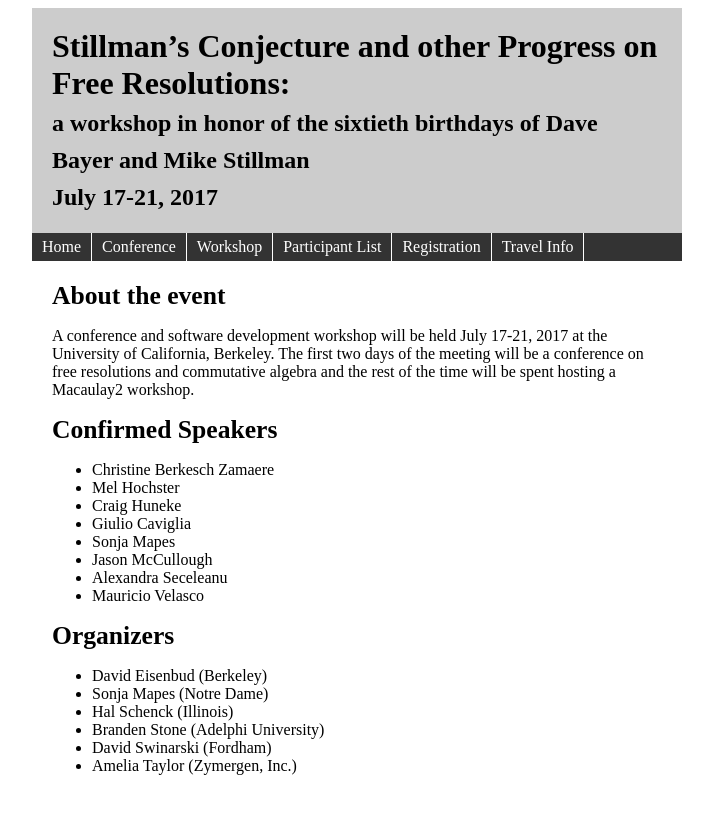
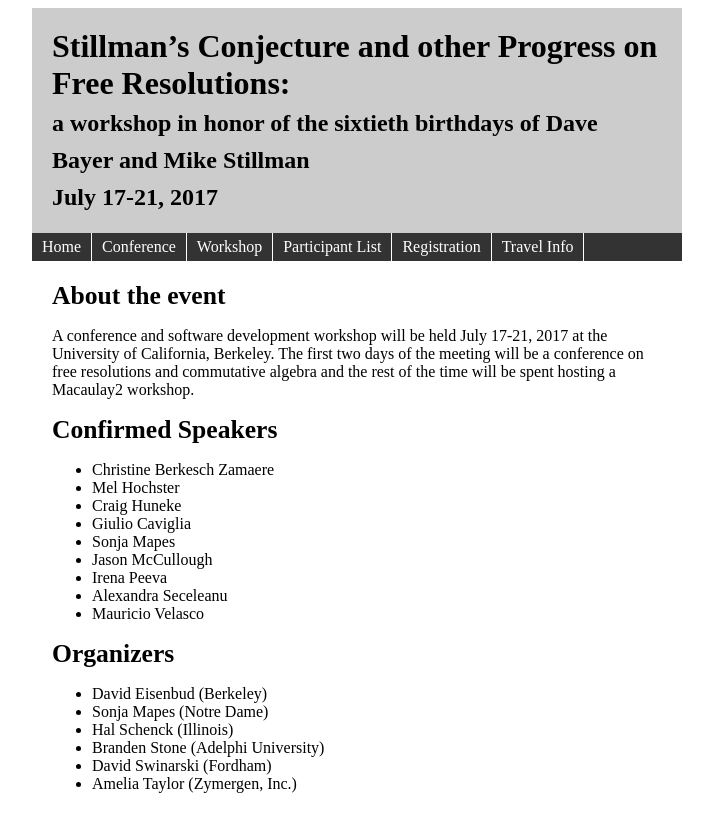
Before and after one commit to Macaulay2/Workshop-2017-Berkeley, a Jekyll site: the page built from index.md, in a window 1280 px wide. Shown: the top 832 px of the page, without its empty margins (283-996 px from the left). Built offline with Jekyll 4.4.1, drawn with Linux system fonts in a browser that asks for light colours.

Commit message:
adding files

```diff
--- a/index.md
+++ b/index.md
@@ -17,6 +17,7 @@
 * Giulio Caviglia
 * Sonja Mapes
 * Jason McCullough
+* Irena Peeva
 * Alexandra Seceleanu
 * Mauricio Velasco
 
```
